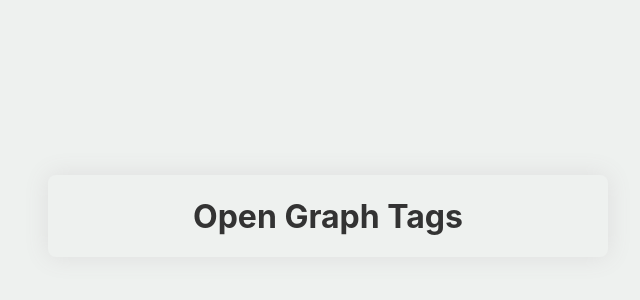
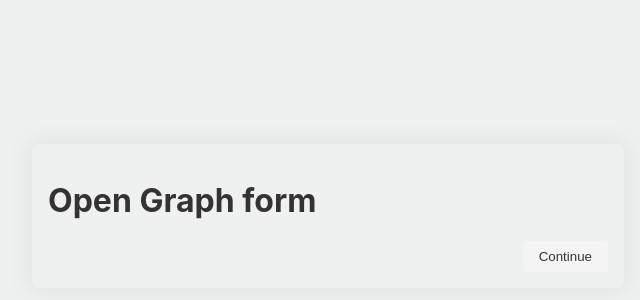
Before and after one commit to manan30/meta-tags-generator, a Svelte app: page / in a window 1280 px wide. Shown: the part 184-484 px from the top of the page, without its empty margins (312-952 px from the left). Built offline with nearby package versions, Linux system fonts and the light colour scheme.

Commit message:
Adding dummy form containers and preliminary styles

```diff
--- a/public/global.css
+++ b/public/global.css
@@ -32,7 +32,6 @@ label {
 }
 
 input,
-button,
 select,
 textarea {
   font-family: inherit;
--- a/src/App.svelte
+++ b/src/App.svelte
@@ -10,16 +10,31 @@
     max-width: 15rem;
   }
 
-  .main-container {
+  .form-container {
     display: flex;
     flex-direction: column;
-    align-items: center;
+    padding: 1rem;
 
     height: auto;
     width: 35rem;
 
     border-radius: 0.5rem;
     box-shadow: 0 0 1.5rem #dddddd;
+  }
+
+  .button-container {
+    display: flex;
+  }
+
+  .button-container > button {
+    padding: 0.5rem 1rem;
+
+    border-radius: 0.25rem;
+    border: none;
+  }
+
+  .button-continue {
+    margin-left: auto;
   }
 
   @media (min-width: 640px) {
@@ -30,11 +45,50 @@
 </style>
 
 <main>
-  <div class="main-container">
-    <h1>Open Graph Tags</h1>
+  <div class="form-container">
+    {#if currentFormState === 1}
+      <OpenGraphForm />
+    {:else if currentFormState === 2}
+      <FacebookForm />
+    {:else}
+      <TwitterForm />
+    {/if}
+    <div class="button-container">
+      {#if currentFormState > 1}
+        <button
+          on:click={() => {
+            handleFormProgress('dec');
+          }}>
+          Back
+        </button>
+      {/if}
+      <button
+        class="button-continue"
+        on:click={() => {
+          handleFormProgress('inc');
+        }}>
+        Continue
+      </button>
+    </div>
   </div>
 </main>
 
 <script>
-  export let name;
+  import OpenGraphForm from './forms/OpenGraphForm.svelte';
+  import FacebookForm from './forms/FacebookForm.svelte';
+  import TwitterForm from './forms/TwitterForm.svelte';
+
+  let currentFormState = 1;
+
+  $: console.log(currentFormState);
+
+  function handleFormProgress(type) {
+    if (type === 'inc' && currentFormState < 3) {
+      currentFormState += 1;
+    }
+
+    if (type === 'dec' && currentFormState > 1) {
+      currentFormState -= 1;
+    }
+  }
 </script>
--- /dev/null
+++ b/src/forms/FacebookForm.svelte
@@ -0,0 +1 @@
+<h1>Facebook form</h1>
--- /dev/null
+++ b/src/forms/OpenGraphForm.svelte
@@ -0,0 +1 @@
+<h1>Open Graph form</h1>
--- /dev/null
+++ b/src/forms/TwitterForm.svelte
@@ -0,0 +1 @@
+<h1>Twitter form</h1>
--- a/src/main.js
+++ b/src/main.js
@@ -2,9 +2,6 @@ import App from './App.svelte';
 
 const app = new App({
   target: document.body,
-  props: {
-    name: 'world',
-  },
 });
 
 export default app;
```
Also changed, not shown: src/components/Form.svelte (added), src/components/Input.svelte (added).
